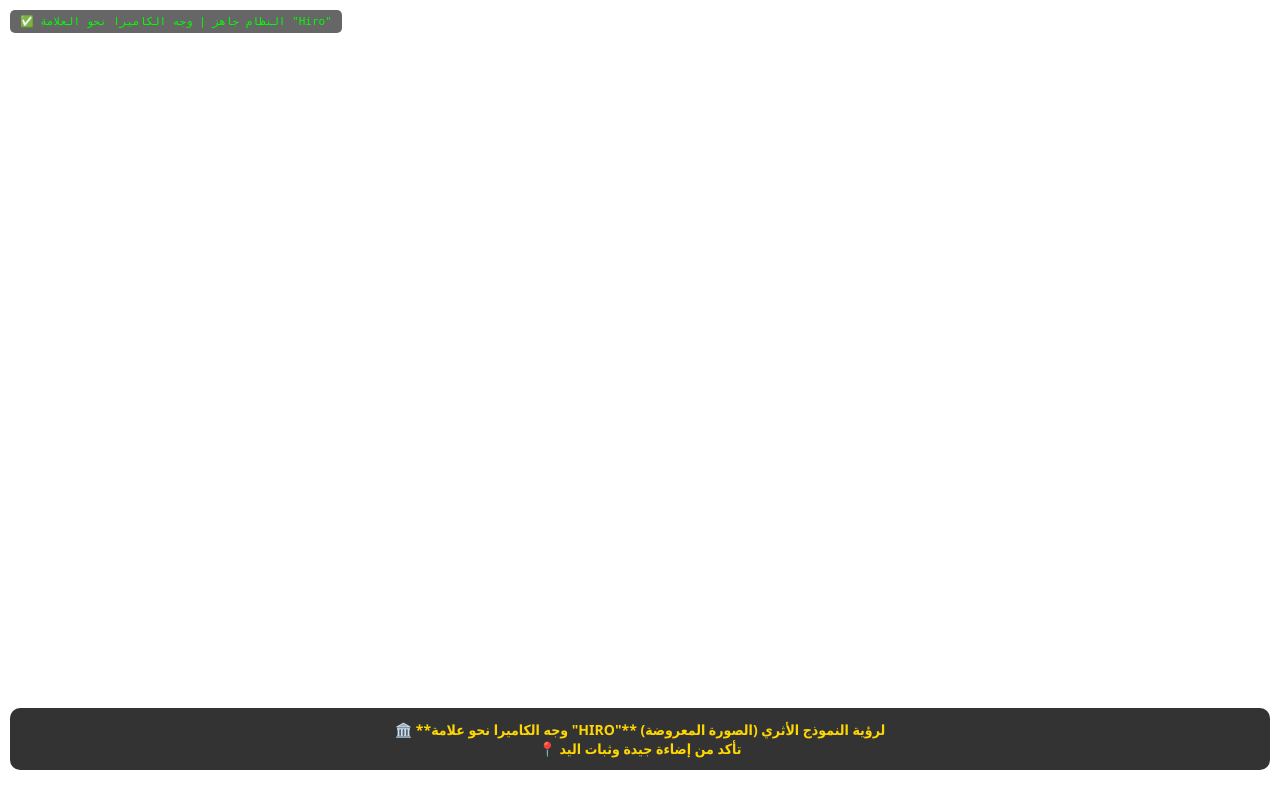
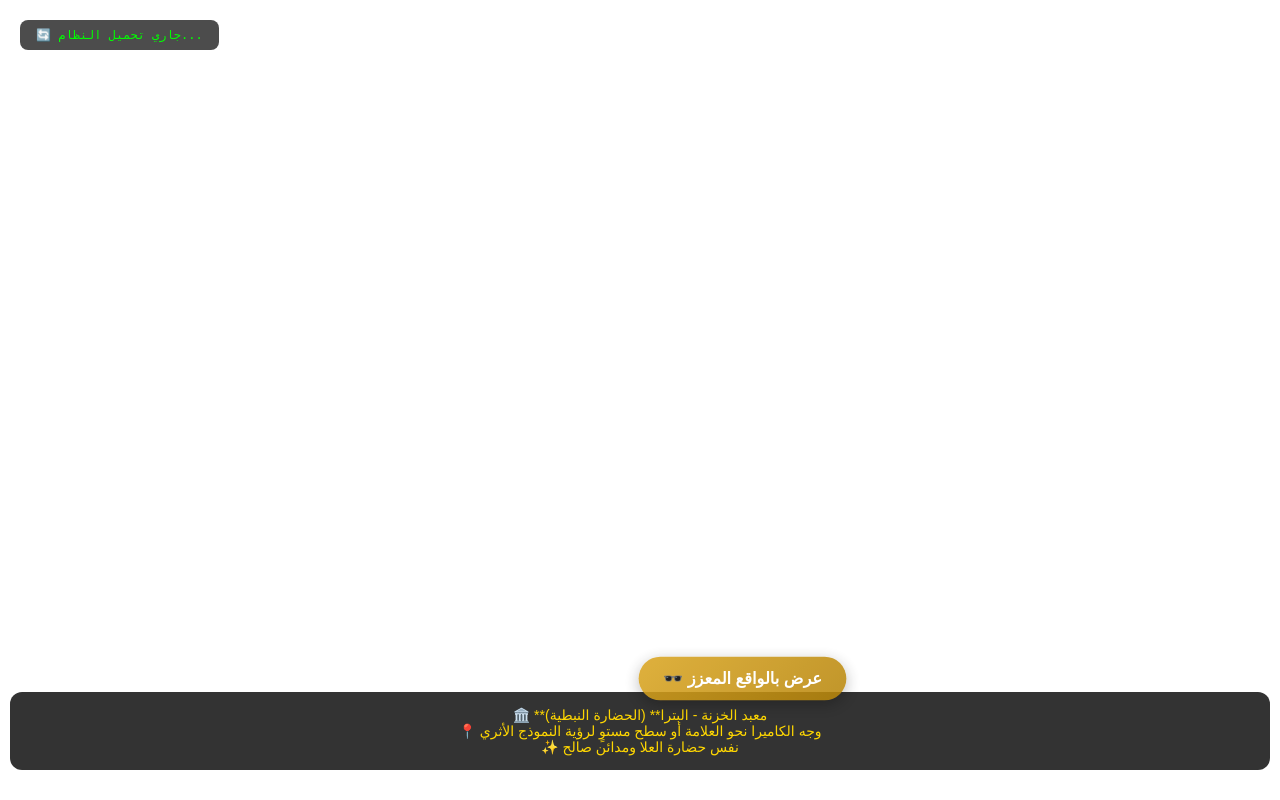
Before and after one commit to birowaad/mawari, a Flask app: page /qasr in a window 1280 px wide. Run offline with Flask 3, Linux system fonts and the light colour scheme; some libraries are stand-ins or nearby versions.

Commit message:
Update qasr.html

```diff
--- a/Mawarii/app/templates/qasr.html
+++ b/Mawarii/app/templates/qasr.html
@@ -1,11 +1,11 @@
-<!DOCTYPE html your-server="needed">
+<!DOCTYPE html>
 <html lang="ar">
 <head>
     <meta charset="UTF-8">
     <meta name="viewport" content="width=device-width, initial-scale=1.0, user-scalable=no">
-    <title>AR - تجربة قصر أثري | نظام عملي</title>
+    <title>AR تجربة - معبد البترا الأثري</title>
     <style>
-        body { margin: 0; overflow: hidden; font-family: 'Segoe UI', Tahoma, Geneva, Verdana, sans-serif; }
+        body { margin: 0; overflow: hidden; font-family: 'Cairo', sans-serif; }
         .info {
             position: absolute;
             bottom: 20px;
@@ -14,30 +14,45 @@
             text-align: center;
             background: rgba(0,0,0,0.8);
             color: #FFD700;
-            padding: 12px;
+            padding: 15px;
             font-size: 14px;
-            pointer-events: none;
             z-index: 10;
-            backdrop-filter: blur(5px);
-            font-weight: bold;
-            border-radius: 10px;
+            backdrop-filter: blur(8px);
+            border-radius: 12px;
             margin: 10px;
         }
         .status {
             position: absolute;
-            top: 10px;
-            left: 10px;
-            background: rgba(0,0,0,0.6);
-            color: #0f0;
-            padding: 5px 10px;
-            font-size: 11px;
-            border-radius: 5px;
+            top: 20px;
+            left: 20px;
+            background: rgba(0,0,0,0.7);
+            color: #00ff00;
+            padding: 8px 16px;
+            font-size: 12px;
+            border-radius: 8px;
             font-family: monospace;
             z-index: 10;
         }
         @keyframes pulse {
-            0% { opacity: 0.6; }
-            100% { opacity: 1; }
+            0% { opacity: 0.6; transform: scale(1); }
+            100% { opacity: 1; transform: scale(1.02); }
+        }
+        .btn-ar-custom {
+            position: absolute;
+            bottom: 100px;
+            left: 50%;
+            transform: translateX(-50%);
+            background: linear-gradient(135deg, #DAA520, #B8860B);
+            border: none;
+            border-radius: 50px;
+            padding: 12px 24px;
+            color: white;
+            font-weight: bold;
+            z-index: 20;
+            cursor: pointer;
+            font-size: 16px;
+            box-shadow: 0 4px 15px rgba(0,0,0,0.3);
+            animation: pulse 1.5s infinite alternate;
         }
     </style>
 </head>
@@ -45,73 +60,64 @@
 
     <div class="status" id="statusMsg">🔄 جاري تحميل النظام...</div>
     <div class="info">
-        🏛️ **وجه الكاميرا نحو علامة "HIRO"** (الصورة المعروضة) لرؤية النموذج الأثري<br>
-        📍 تأكد من إضاءة جيدة وثبات اليد
+        🏛️ **معبد الخزنة - البترا** (الحضارة النبطية)<br>
+        📍 وجه الكاميرا نحو العلامة أو سطح مستوٍ لرؤية النموذج الأثري<br>
+        ✨ نفس حضارة العلا ومدائن صالح
     </div>
+    <button class="btn-ar-custom" id="arBtn">🕶️ عرض بالواقع المعزز</button>
 
-    <!-- مشهد AR الرئيسي -->
-    <a-scene
-        embedded
-        arjs="sourceType: webcam; debugUIEnabled: false; trackingMethod: best;"
-        vr-mode-ui="enabled: false"
-        renderer="logarithmicDepthBuffer: true">
+    <model-viewer
+        id="heritage-viewer"
+        src="رابط_النموذج_الخاص_بك.glb"
+        alt="معبد البترا - الحضارة النبطية"
+        ar
+        ar-modes="webxr scene-viewer quick-look"
+        ar-scale="auto"
+        camera-controls
+        auto-rotate
+        auto-rotate-delay="1"
+        rotation-per-second="15deg"
+        environment-image="neutral"
+        style="width:100%; height:100vh; --poster-color: #1a1a1a; --progress-bar-color: #DAA520;">
 
-        <!-- علامة HIRO المدمجة -->
-        <a-marker preset="hiro" id="arMarker">
+        <button slot="ar-button" class="ar-button-default" style="display:none;"></button>
+    </model-viewer>
 
-            <!-- نموذج أثري (قصر/معبد) - رابط مضمون من نموذج افتراضي -->
-            <a-entity
-                gltf-model="https://raw.githubusercontent.com/mrdoob/three.js/dev/examples/models/gltf/FlightHelmet/glTF/FlightHelmet.gltf"
-                scale="0.3 0.3 0.3"
-                position="0 0 0"
-                rotation="0 90 0">
-            </a-entity>
-
-            <!-- نص توضيحي فوق النموذج -->
-            <a-text value="🏛️ قصر أثري - العلا" color="#FFD700" align="center" position="0 1.2 0" scale="0.8 0.8 0.8"></a-text>
-
-        </a-marker>
-
-        <!-- كاميرا المشهد -->
-        <a-entity camera></a-entity>
-    </a-scene>
-
-    <script src="https://aframe.io/releases/1.4.0/aframe.min.js"></script>
-    <script src="https://raw.githack.com/AR-js-org/AR.js/master/aframe/build/aframe-ar.js"></script>
+    <script type="module" src="https://ajax.googleapis.com/ajax/libs/model-viewer/4.0.0/model-viewer.min.js"></script>
 
     <script>
-        // مراقبة حالة النظام
+        const viewer = document.getElementById('heritage-viewer');
         const statusDiv = document.getElementById('statusMsg');
+        const arBtn = document.getElementById('arBtn');
 
-        // رسالة عند تحميل الصفحة
-        window.addEventListener('load', function() {
-            statusDiv.innerHTML = '✅ النظام جاهز | وجه الكاميرا نحو العلامة "Hiro"';
-            statusDiv.style.color = '#0f0';
-            console.log('✅ AR system loaded successfully!');
+        // إخفاء الزر الافتراضي لـ model-viewer
+        viewer.addEventListener('load', () => {
+            statusDiv.innerHTML = '✅ النموذج جاهز | اضغط زر "عرض بالواقع المعزز"';
+            statusDiv.style.color = '#00ff00';
+            console.log('🎉 نموذج البترا جاهز للعرض');
         });
 
-        // مراقبة العثور على العلامة
-        const marker = document.getElementById('arMarker');
-        if (marker) {
-            marker.addEventListener('markerFound', () => {
-                statusDiv.innerHTML = '🎯 تم العثور على العلامة! النموذج معروض';
+        // تفعيل AR عند الضغط على الزر المخصص
+        arBtn.addEventListener('click', () => {
+            if (viewer.canActivateAR) {
+                viewer.activateAR();
+                statusDiv.innerHTML = '🎯 جاري تشغيل الواقع المعزز...';
+            } else {
+                statusDiv.innerHTML = '⚠️ متصفحك لا يدعم AR. جرب Chrome أو Safari على جوال حديث';
+                statusDiv.style.color = '#ffaa00';
+            }
+        });
+
+        viewer.addEventListener('ar-status', (event) => {
+            if (event.detail.status === 'session-started') {
+                statusDiv.innerHTML = '✨ وضع AR نشط | يمكنك تحريك الجوال حول النموذج';
                 statusDiv.style.color = '#FFD700';
-                console.log('🎯 HIRO marker found!');
-            });
+            }
+        });
 
-            marker.addEventListener('markerLost', () => {
-                statusDiv.innerHTML = '🔍 تم فقد العلامة. وجه الكاميرا نحو العلامة مرة أخرى';
-                statusDiv.style.color = '#ffaa00';
-                console.log('👋 HIRO marker lost');
-            });
-        }
-
-        // في حالة حدوث خطأ في تحميل النموذج
-        window.addEventListener('error', (e) => {
-            if (e.message && e.message.includes('gltf')) {
-                statusDiv.innerHTML = '⚠️ خطأ في تحميل النموذج. تأكد من الاتصال بالإنترنت';
-                statusDiv.style.color = '#ff0000';
-            }
+        viewer.addEventListener('error', (error) => {
+            console.error('❌ خطأ:', error);
+            statusDiv.innerHTML = '❌ حدث خطأ في تحميل النموذج';
         });
     </script>
 </body>
```
